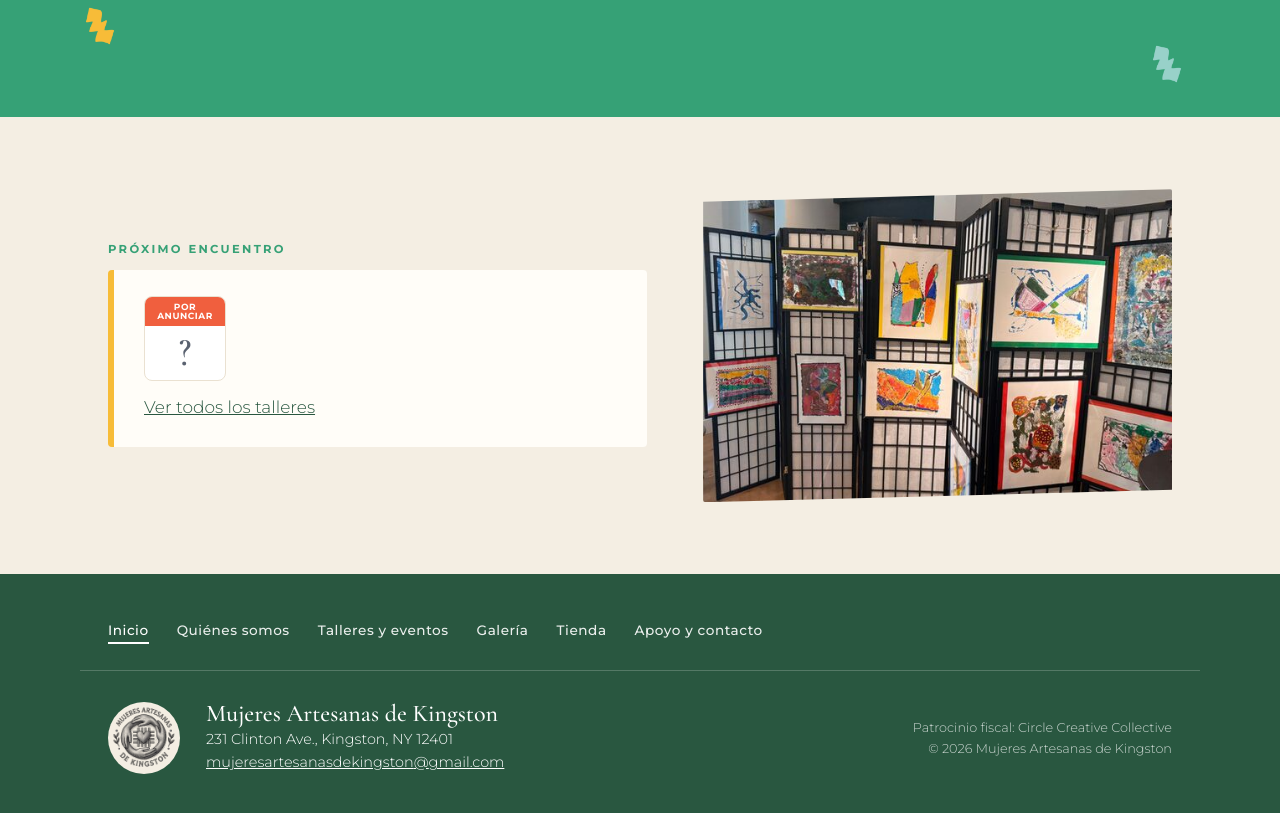
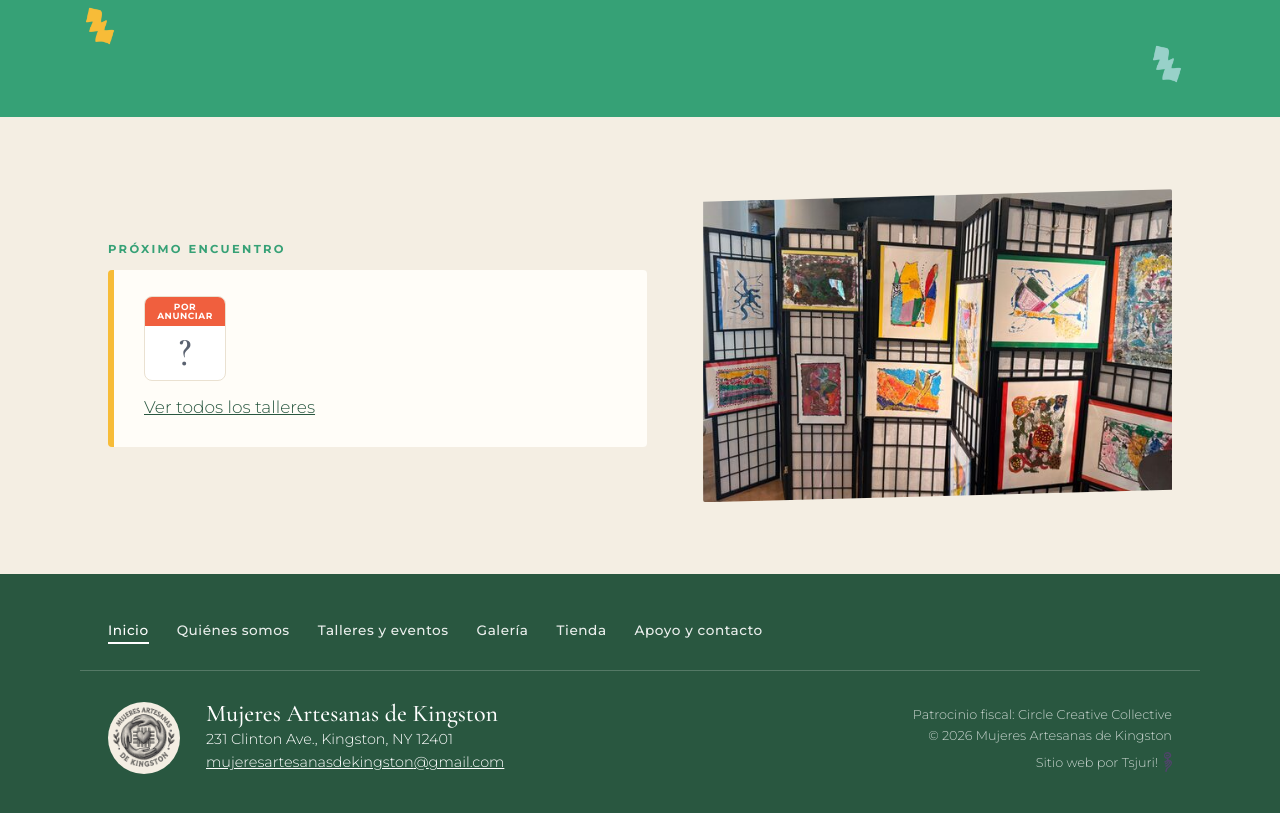
Before and after one commit to artesanaskingston/mujeres-artesanas, an Eleventy site: page src/index.njk in a window 1280 px wide. Shown: the part 1384-2197 px from the top of the page. Built offline with nearby package versions, Linux system fonts and the light colour scheme; Eleventy itself is replaced by a stand-in of ours; files that its build step writes are made by us from their sources; what js-yaml, sanitize-html would draw is missing.

Commit message:
Footer: Website by Tsjuri! credit with colour-shifting logo

```diff
--- a/src/index.njk
+++ b/src/index.njk
@@ -337,6 +337,12 @@ footer a{color:#fff}
 .foot-nav a:hover{opacity:1;text-decoration:underline}
 .foot-nav a.on{opacity:1;border-color:#fff}
 .fine{opacity:.75;font-size:.8rem}
+.credit{display:inline-flex;align-items:center;gap:6px;margin-top:6px}
+.credit-logo{display:inline-block;width:8px;height:20px;background:var(--yellow);
+  -webkit-mask:url(img/tsjuri.png) center/contain no-repeat;mask:url(img/tsjuri.png) center/contain no-repeat;
+  animation:tsjuri 12s linear infinite}
+@keyframes tsjuri{0%,100%{background:var(--yellow)}20%{background:var(--orange)}40%{background:var(--magenta)}60%{background:var(--blue)}80%{background:var(--teal)}}
+@media (prefers-reduced-motion:reduce){.credit-logo{animation:none}}
 .deco{position:absolute;pointer-events:none}
 .rel{position:relative}
 {% endraw %}
@@ -786,7 +792,7 @@ footer a{color:#fff}
       <div class="name">Mujeres Artesanas de Kingston</div>
       231 Clinton Ave., Kingston, NY 12401<br>{{ site.email | emails | safe }}
     </div>
-    <div class="fine" style="text-align:right"><span class="es">Patrocinio fiscal:</span><span class="en">Fiscally sponsored by</span> Circle Creative Collective<br>© 2026 Mujeres Artesanas de Kingston</div>
+    <div class="fine" style="text-align:right"><span class="es">Patrocinio fiscal:</span><span class="en">Fiscally sponsored by</span> Circle Creative Collective<br>© 2026 Mujeres Artesanas de Kingston<br><span class="credit"><span><span class="es">Sitio web por</span><span class="en">Website by</span> Tsjuri!</span><span class="credit-logo" aria-hidden="true"></span></span></div>
   </div>
 </footer>
 
```
Also changed, not shown: src/img/tsjuri.png (added).
